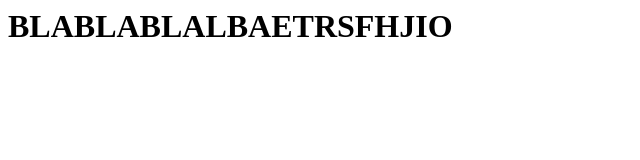
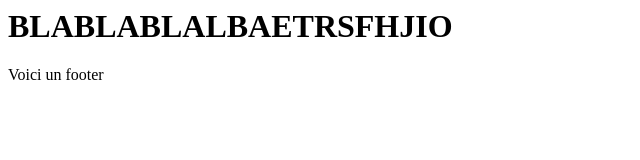
Before and after one commit to Breenoux/Tests-Git, a plain HTML site: page index.html in a window 1280 px wide. Shown: the full height of the page, 0-640 px from the left. Drawn offline with Linux system fonts and the light colour scheme.

Commit message:
Ajout du footer

```diff
--- a/index.html
+++ b/index.html
@@ -9,5 +9,9 @@
 
 		</div>
 
+		<footer>
+			Voici un footer
+		</footer>
+
 	</body>
 </html>
```
